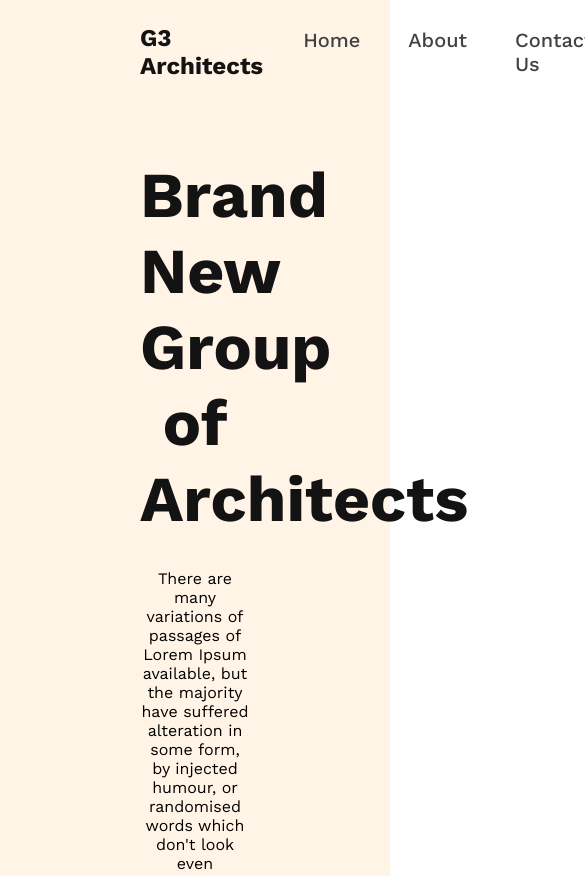
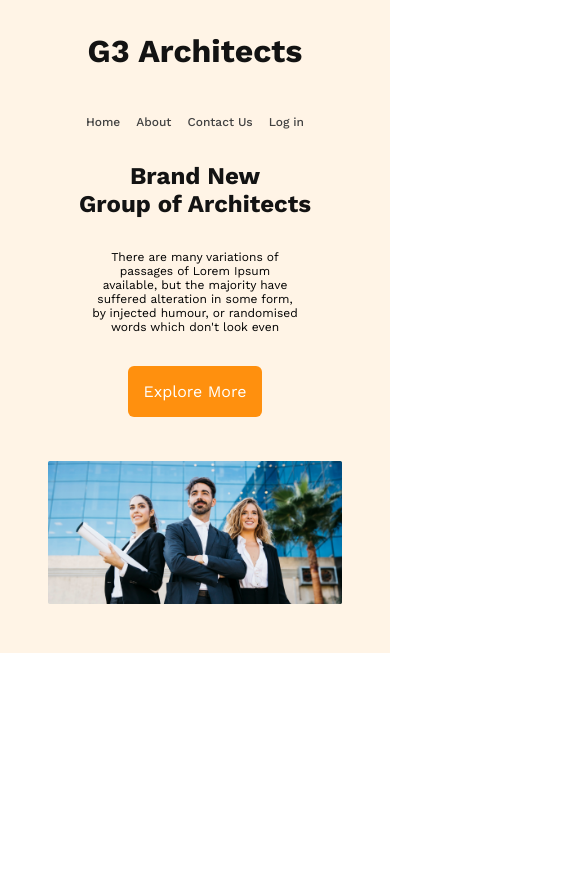
Before and after one commit to rafsun33/g3-architects-project, a plain HTML site: page index.html in a window 390 px wide. Shown: the top 876 px of the page, 585 px wide, since content can reach past the window. After the commit the page ends 844 px from the top, so only its background shows below. Drawn offline with nearby package versions, Linux system fonts and the light colour scheme.

Commit message:
header section with mobile responsive complete

```diff
--- a/styles/style.css
+++ b/styles/style.css
@@ -8,6 +8,7 @@
 body {
     margin: 0;
 }
+
 .btn-primary {
     border-radius: 6px;
     background: #FF900E;
@@ -17,6 +18,7 @@ body {
     padding: 1.25rem 1.5rem;
     cursor: pointer;
 }
+
 /* common section end */
 /* header section start */
 header {
@@ -38,7 +40,7 @@ header {
     font-weight: 700;
 }
 
-nav > ul {
+nav>ul {
     display: flex;
     gap: 3rem;
 }
@@ -55,7 +57,7 @@ nav li a {
     color: #424242;
 }
 
-.banner{
+.banner {
     padding-bottom: 2.8rem;
 }
 
@@ -70,7 +72,8 @@ nav li a {
     font-size: 4rem;
     margin-bottom: 2rem;
 }
-.banner-description{
+
+.banner-description {
     margin-bottom: 2rem;
 }
 
@@ -82,9 +85,44 @@ header img {
 
 /* mobile device */
 @media screen and (max-width: 575px) {
-    .navbar-brand {
-        font-size: 1.5rem;
+    header {
+        padding-left: 3rem;
+        padding-right: 3rem;
     }
 
+    .navbar-items {
+        flex-direction: column;
+    }
+
+    .navbar-brand {
+        font-size: 2rem;
+    }
+
+    nav li {
+        font-size: .75rem;
+    }
+
+    nav>ul {
+        font-size: .5rem;
+        gap: 1rem;
+        padding-left: 0;
+    }
+
+    .banner-title {
+        color: #131313;
+        font-size: 1.5rem;
+        margin-bottom: 2rem;
+    }
+
+    .banner-description {
+        font-size: .75rem;
+        padding-left: 2.75rem;
+        padding-right: 2.75rem;
+    }
+
+    .btn-primary {
+        font-size: 1rem;
+        padding: 1rem 1rem;
+    }
 }
 /* responsive section end */
```
